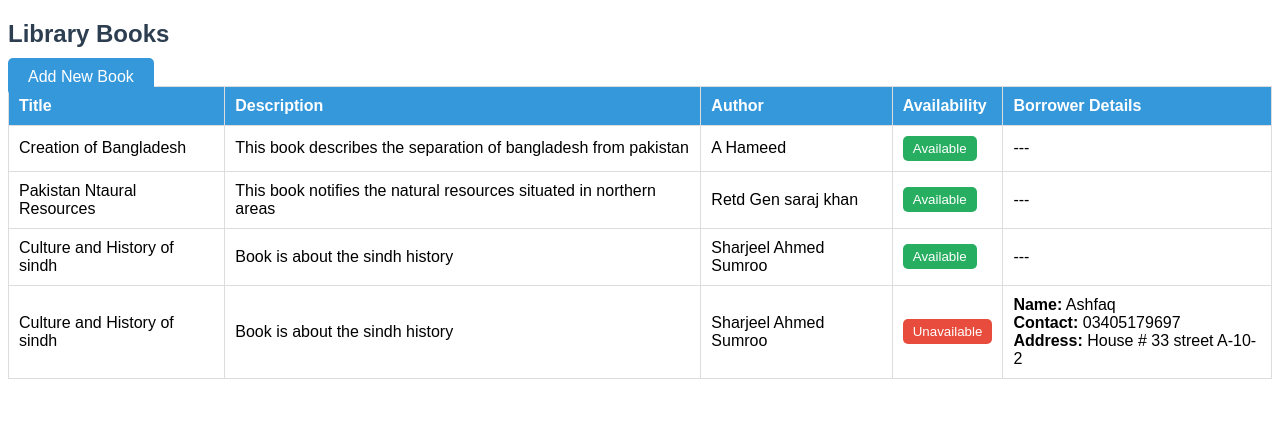
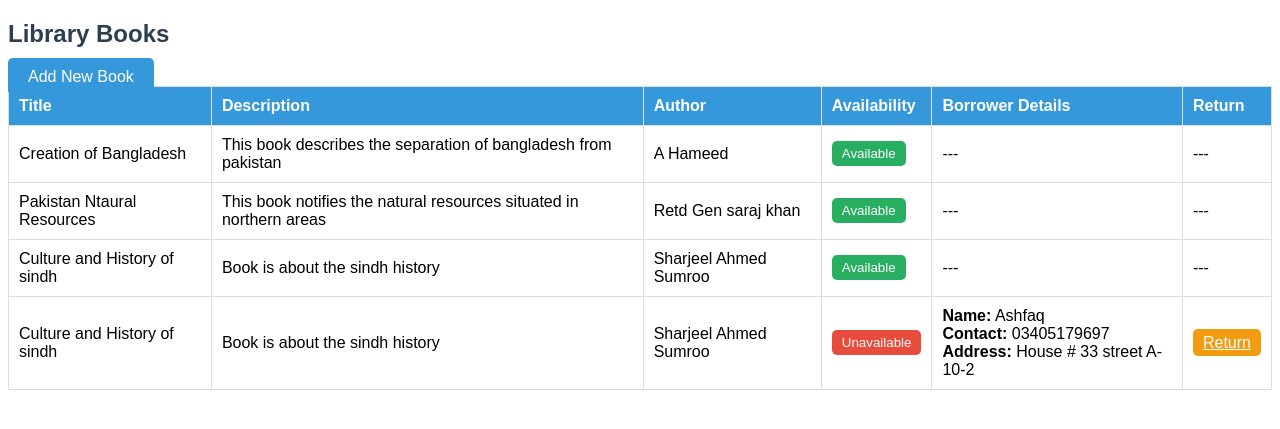
Before and after one commit to Ashfaq3442/library-management, a Django app: page /books/ in a window 1280 px wide. Shown: the top 429 px of the page. Run offline with Django 5.2, Linux system fonts and the light colour scheme; data comes from the database, SQL or seed files in the repository.

Commit message:
modify book_list.html to include the Return button next to the availability status

```diff
--- a/books/templates/books/book_list.html
+++ b/books/templates/books/book_list.html
@@ -52,6 +52,14 @@
             cursor: pointer;
             border-radius: 5px;
         }
+        .return-btn {
+            padding: 5px 10px;
+            background-color: #f39c12;
+            color: white;
+            border: none;
+            cursor: pointer;
+            border-radius: 5px;
+        }
     </style>
 </head>
 <body>
@@ -69,6 +77,7 @@
                 <th>Author</th>
                 <th>Availability</th>
                 <th>Borrower Details</th>
+                <th>Return</th>
             </tr>
         </thead>
         <tbody>
@@ -93,6 +102,13 @@
                         ---
                     {% endif %}
                 </td>
+                <td>
+                    {% if not book.is_available %}
+                        <a href="{% url 'return_book' book.id %}" class="return-btn">Return</a>
+                    {% else %}
+                        ---
+                    {% endif %}
+                </td>
             </tr>
             {% endfor %}
         </tbody>
```
